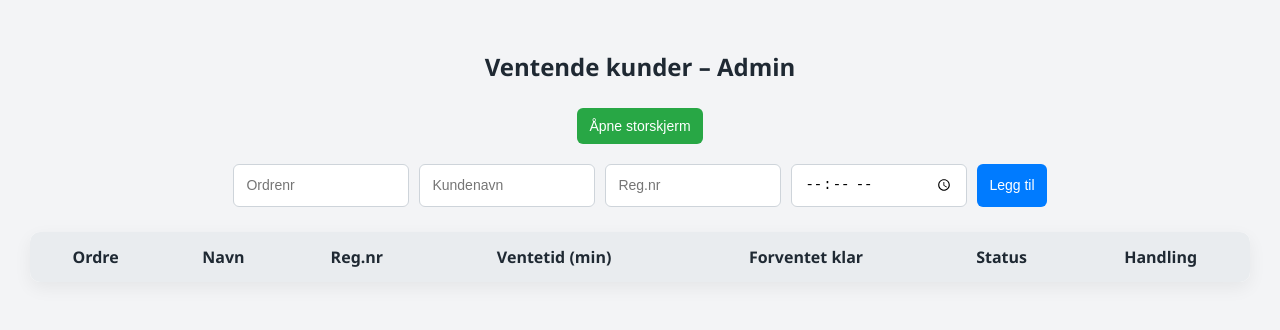
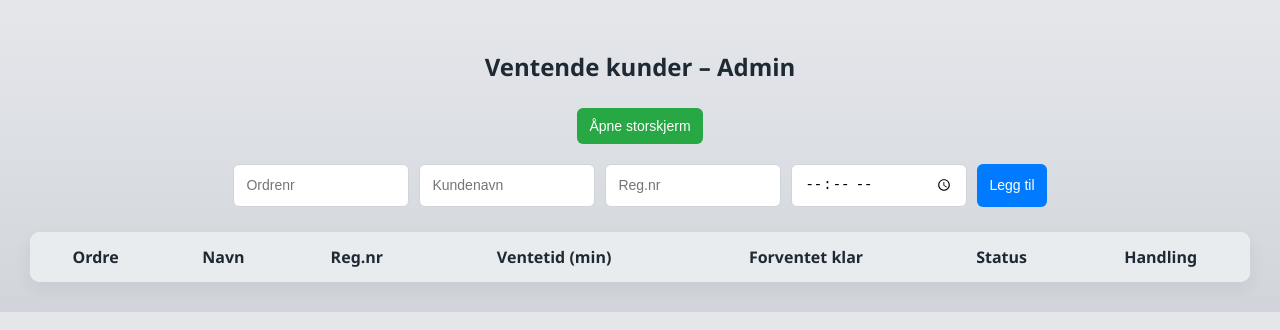
Before and after one commit to mariusbonsak/venteliste, a website: page public/index.html in a window 1280 px wide. Drawn offline with nearby package versions, Linux system fonts and the light colour scheme; no server answers.

Commit message:
Update index.html

```diff
--- a/public/index.html
+++ b/public/index.html
@@ -7,7 +7,7 @@
 <style>
 body {
   font-family: "Segoe UI", Arial, sans-serif;
-  background: #f3f4f6;
+  background: linear-gradient(180deg, #e5e7eb 0%, #d1d5db 100%);
   padding: 30px;
   margin: 0;
   color: #1f2933;
```
